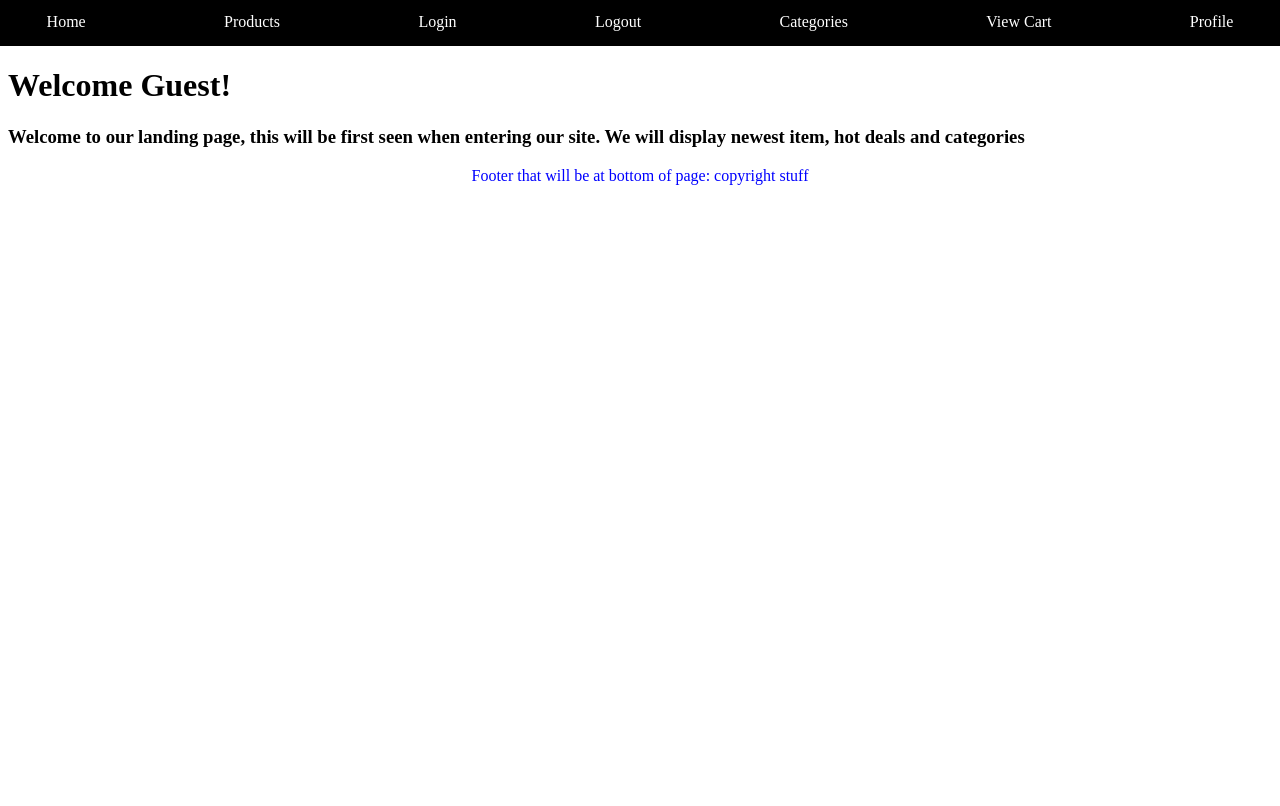
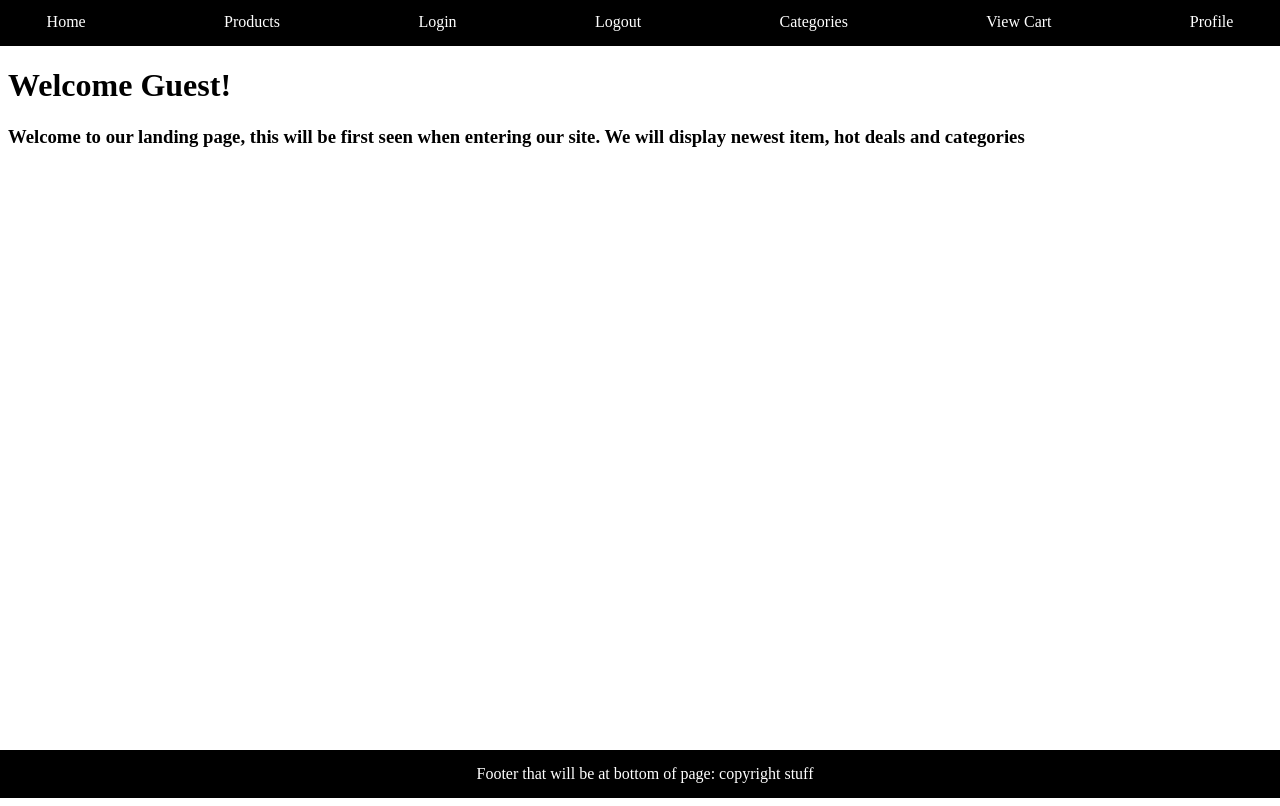
Before and after one commit to Brandon-William-Daniel/Grace_FrontEnd, a React app: page / in a window 1280 px wide. Built offline with nearby package versions, Linux system fonts and the light colour scheme; no server answers.

Commit message:
html and css changes

```diff
--- a/public/index.html
+++ b/public/index.html
@@ -8,8 +8,10 @@
     <title>Document</title>
 </head>
 <body>
-    <div id="app">
+    <div id="pageContainer">
+        <div id="app">
 
+        </div>
     </div>
 </body>
 </html>
--- a/public/style.css
+++ b/public/style.css
@@ -22,20 +22,33 @@ nav {
     text-decoration: none;
 }
 
-body {
+/* body {
+    position: relative;
+    min-height: 100vh;
+} */
+
+#pageContainer {
     position: relative;
     min-height: 100vh;
 }
 
+#app {
+    padding-bottom: 2.5rem;
+}
+
 #footer {
-    color: blue;
+    color: rgb(255, 255, 255);
     position: absolute;
-    /* bottom: 0; */
+    bottom: 0;
     width: 100%;
-    height: 2.5rem;
+    /* height: 2.5rem; */
     text-align: center;
-    margin-bottom: -10;
-    margin-top: 10;
+    /* margin-bottom: -10;
+    margin-top: 10; */
     /* padding: 20px; */
-
+    background-color: black;
+    margin-top: -10px;
+    margin-left: -10px;
+    margin-right: -10px;
+    padding: 15px;
 }
```
